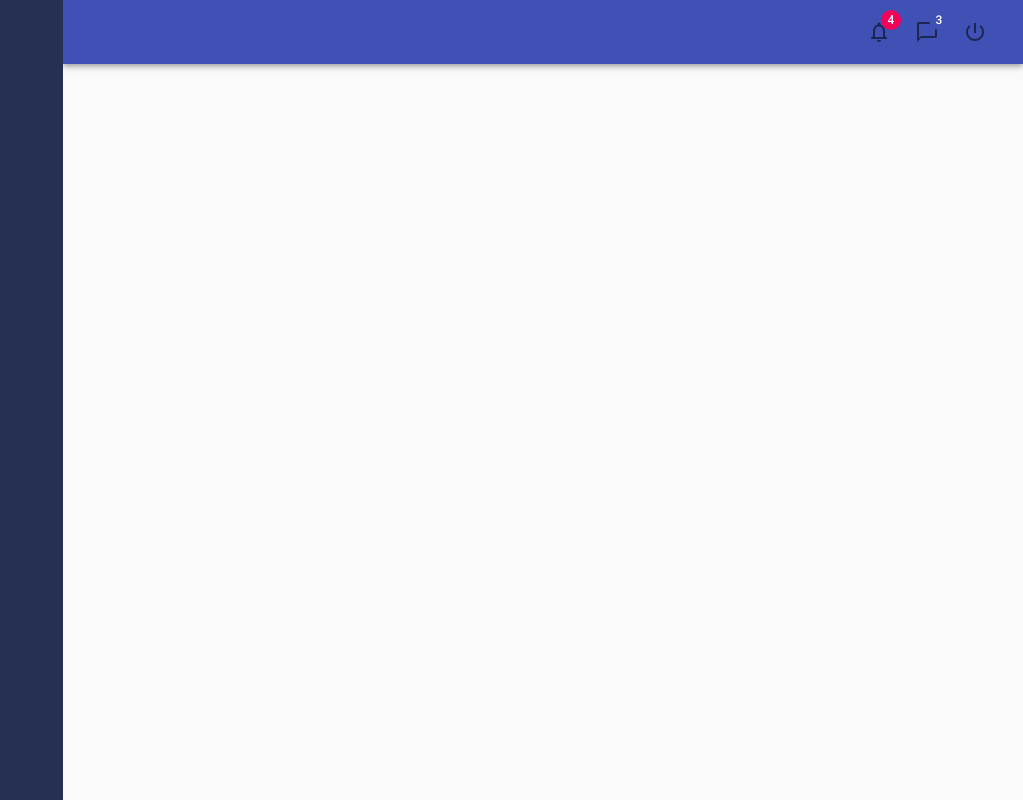
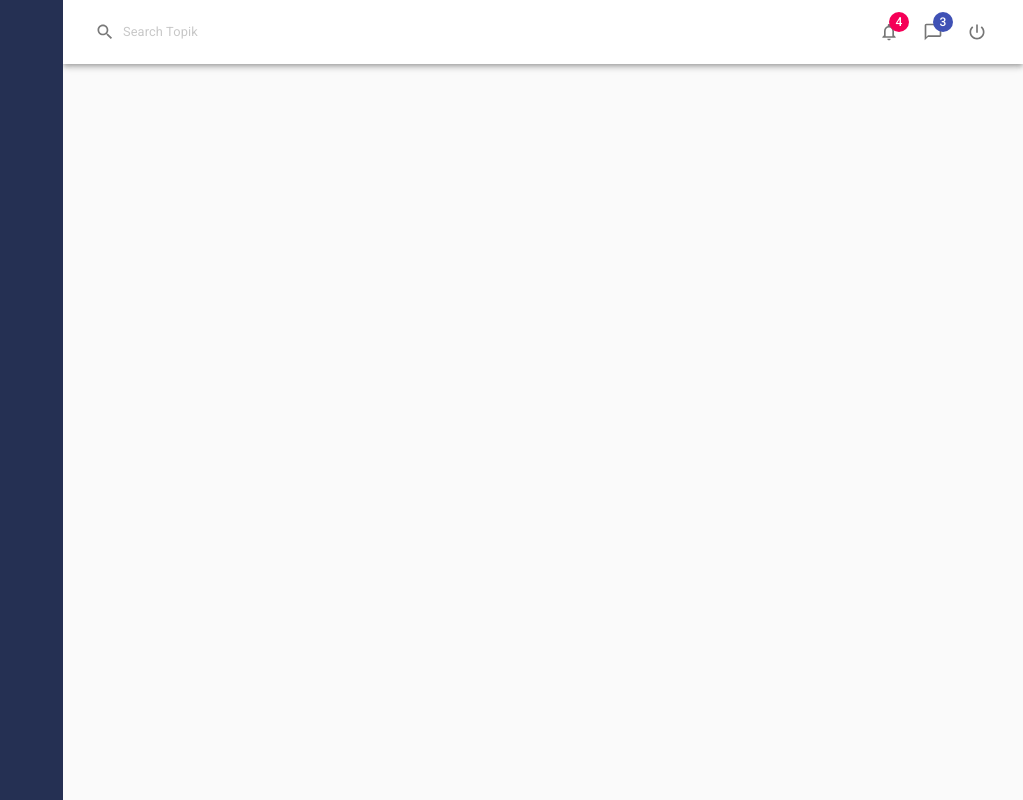
Before and after one commit to LordAldi/material-ui-learn, a React (Create React App) app: page / in a window 1280 px wide. Shown: the whole page, without its empty margins (257-1280 px from the left). Built offline with nearby package versions, Linux system fonts and the light colour scheme.

Commit message:
Customize Material UI Components

```diff
--- a/src/components/Header.js
+++ b/src/components/Header.js
@@ -4,35 +4,67 @@
   Grid,
   IconButton,
   InputBase,
+  makeStyles,
   Toolbar,
 } from "@material-ui/core";
 import PowerSettingsNewIcon from "@material-ui/icons/PowerSettingsNew";
 import ChatBubbleOutlineIcon from "@material-ui/icons/ChatBubbleOutline";
 import NotificationsNoneIcon from "@material-ui/icons/NotificationsNone";
+import SearchIcon from "@material-ui/icons/Search";
+
 import React from "react";
 
+const useStyles = makeStyles({
+  root: {
+    backgroundColor: "#fff",
+  },
+  searchInput: {
+    opacity: "0.6",
+    padding: "0 8px",
+    fontSize: ".8rem",
+    "&hover": {
+      backgroundColor: "#f2f2f2",
+    },
+    "& .MuiSvgIcon-root": {
+      marginRight: "8px",
+    },
+  },
+  btnRoot: {
+    backgroundColor: "green",
+  },
+  btnLabel: {
+    background: "red",
+  },
+});
 function Header() {
+  const classes = useStyles();
   return (
-    <AppBar position="static">
+    <AppBar position="static" className={classes.root}>
       <Toolbar>
-        <Grid container>
+        <Grid container alignItems="center">
           <Grid item>
-            <InputBase />
+            <InputBase
+              placeholder="Search Topik"
+              className={classes.searchInput}
+              startAdornment={<SearchIcon fontSize="small" />}
+            />
           </Grid>
           <Grid item sm={true}></Grid>
           <Grid item>
-            <IconButton>
+            <IconButton
+            // classes={{ root: classes.btnRoot, label: classes.btnLabel }}
+            >
               <Badge badgeContent={4} color="secondary">
-                <NotificationsNoneIcon />
+                <NotificationsNoneIcon fontSize="small" />
               </Badge>
             </IconButton>
             <IconButton>
               <Badge badgeContent={3} color="primary">
-                <ChatBubbleOutlineIcon />
+                <ChatBubbleOutlineIcon fontSize="small" />
               </Badge>
             </IconButton>
             <IconButton>
-              <PowerSettingsNewIcon />
+              <PowerSettingsNewIcon fontSize="small" />
             </IconButton>
           </Grid>
         </Grid>
```
Also changed, not shown: 1 other file (tests, documents, lock files or other folders).
